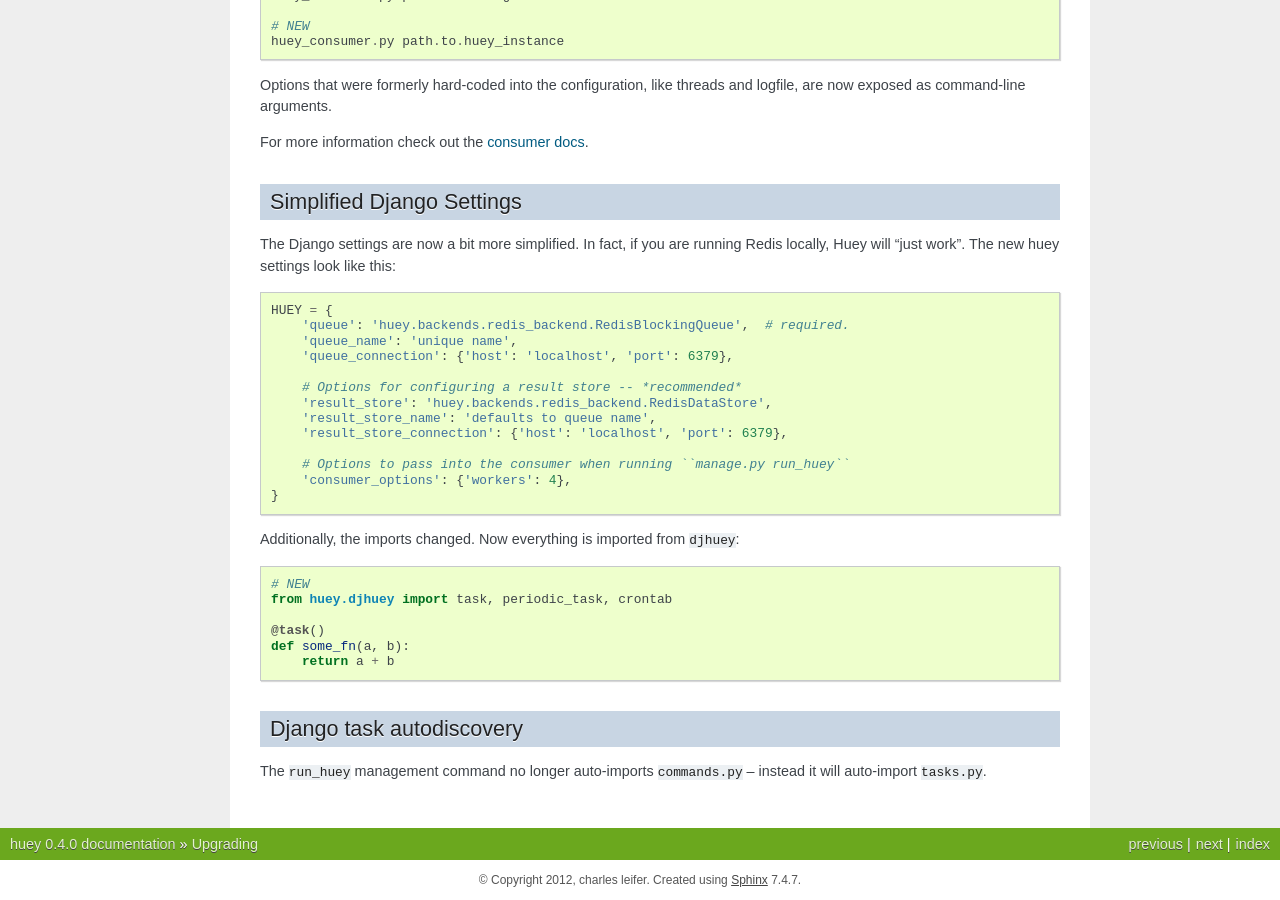
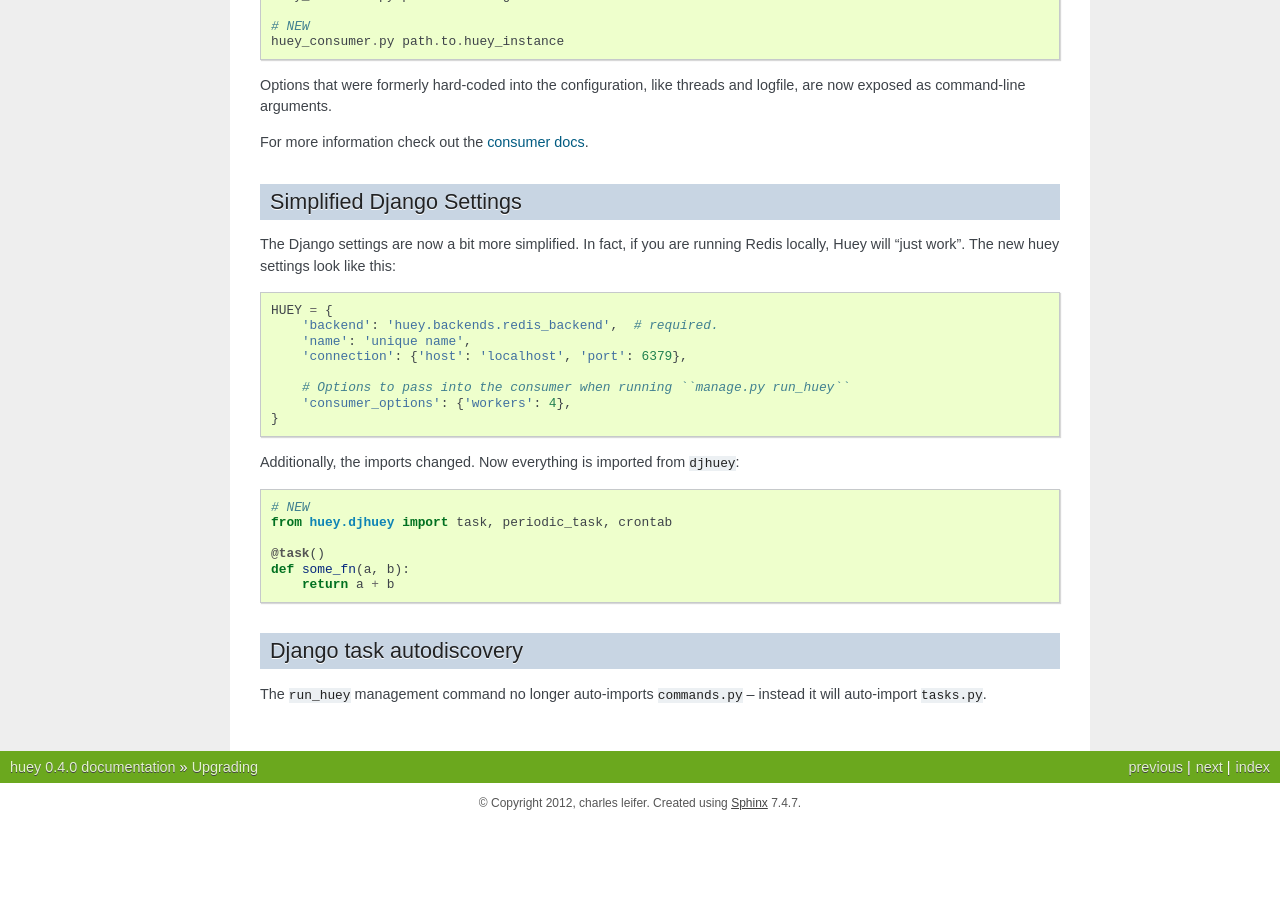
Before and after one commit to coleifer/huey, a Sphinx documentation site: the page built from docs/upgrading.rst, in a window 1280 px wide and 900 px high, scrolled down 1117 px. Built offline with Sphinx 7.4.7, drawn with Linux system fonts in a browser that asks for light colours; after the commit the page ends 1940 px from its top, so only the background shows below that.

Commit message:
Updating upgrade notes.

```diff
--- a/docs/upgrading.rst
+++ b/docs/upgrading.rst
@@ -85,14 +85,9 @@
 .. code-block:: python
 
     HUEY = {
-        'queue': 'huey.backends.redis_backend.RedisBlockingQueue',  # required.
-        'queue_name': 'unique name',
-        'queue_connection': {'host': 'localhost', 'port': 6379},
-
-        # Options for configuring a result store -- *recommended*
-        'result_store': 'huey.backends.redis_backend.RedisDataStore',
-        'result_store_name': 'defaults to queue name',
-        'result_store_connection': {'host': 'localhost', 'port': 6379},
+        'backend': 'huey.backends.redis_backend',  # required.
+        'name': 'unique name',
+        'connection': {'host': 'localhost', 'port': 6379},
 
         # Options to pass into the consumer when running ``manage.py run_huey``
         'consumer_options': {'workers': 4},
```
